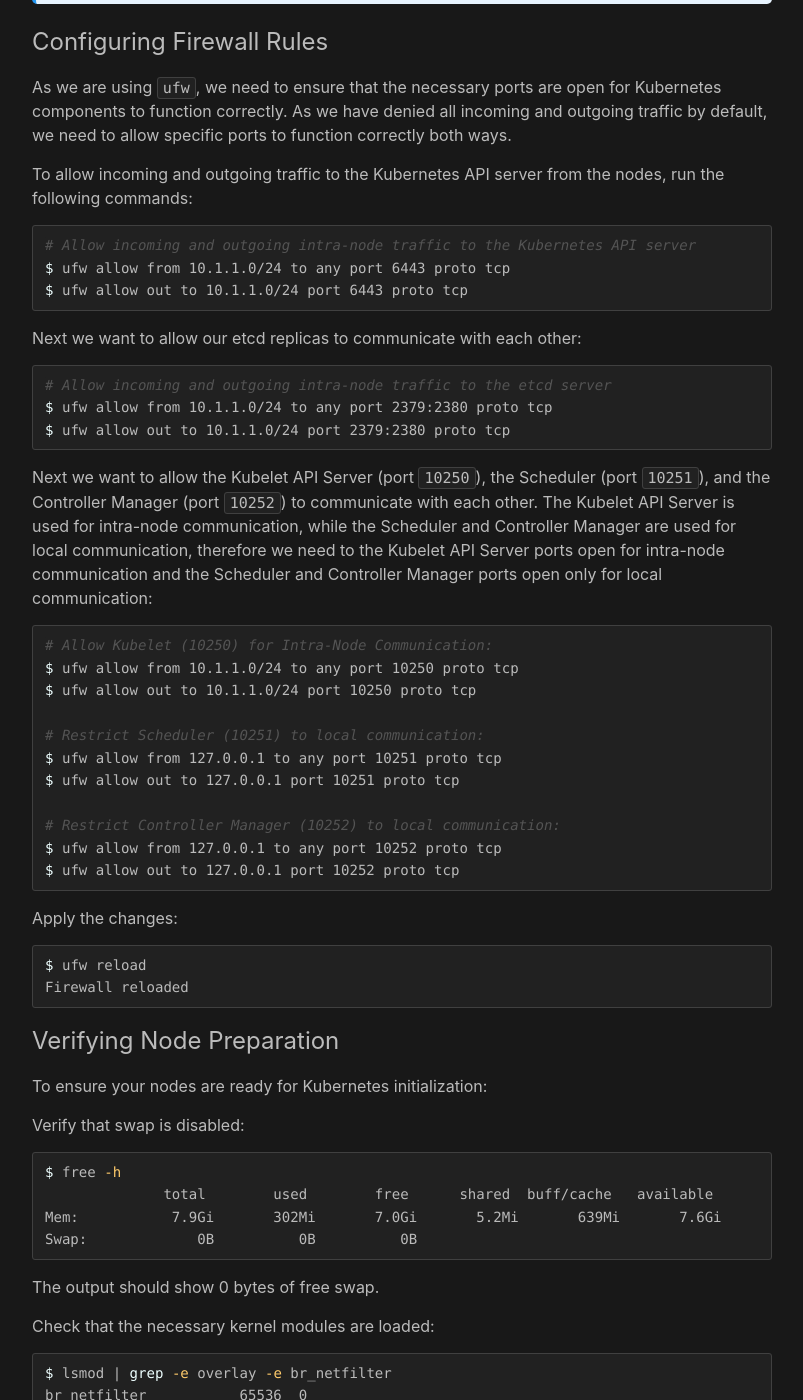
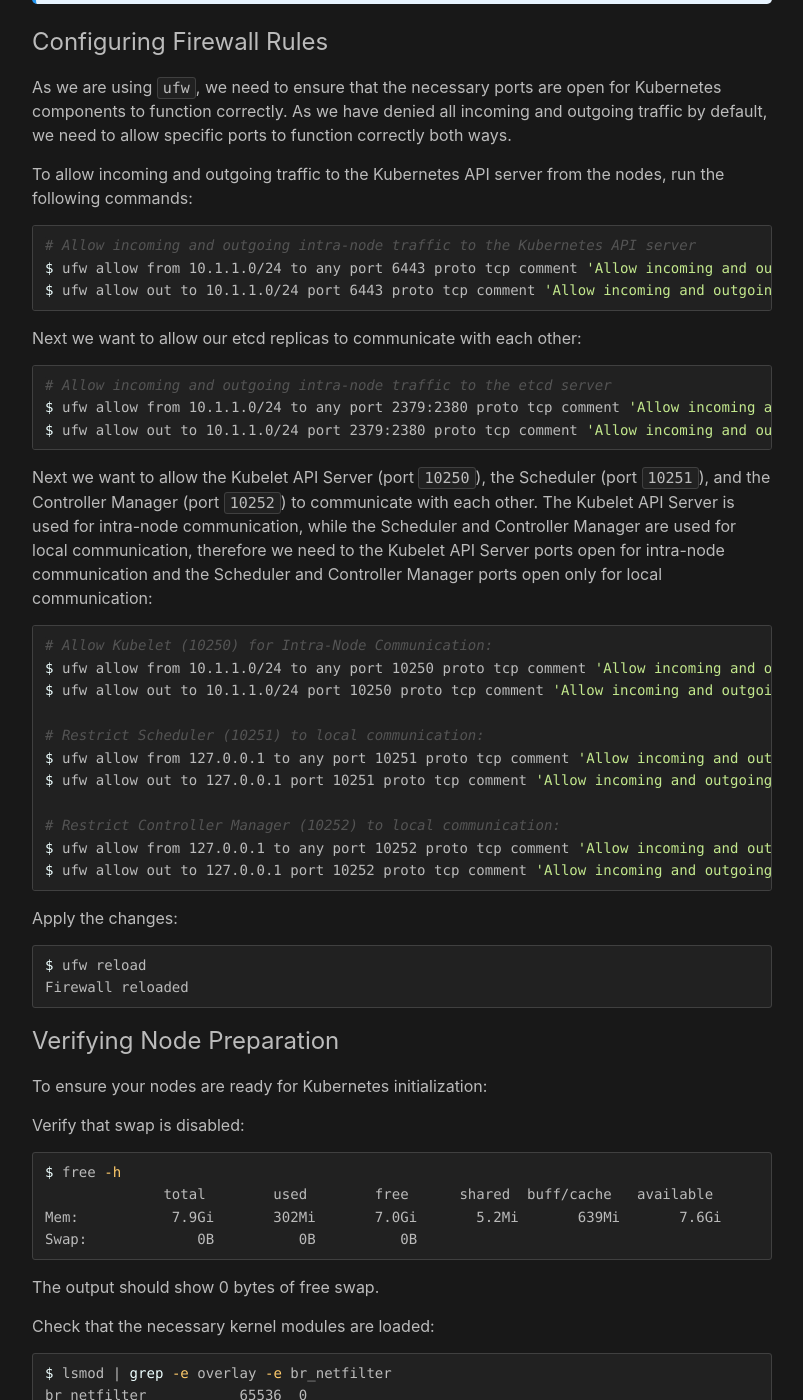
Before and after one commit to philprime/philprime.dev, a Jekyll site: the page built from guides/building-a-production-ready-kubernetes-cluster-from-scratch/lesson-10.md, in a window 1280 px wide and 1400 px high, scrolled down 5674 px. Shown: the whole window, without its empty margins (238-1041 px from the left). Built offline with Jekyll 4.4.1, drawn with Linux system fonts in a browser that asks for light colours; some of the changed text lies outside the part shown.

Commit message:
feat: add ufw rule comments

````diff
--- a/guides/building-a-production-ready-kubernetes-cluster-from-scratch/lesson-10.md
+++ b/guides/building-a-production-ready-kubernetes-cluster-from-scratch/lesson-10.md
@@ -285,16 +285,16 @@
 
 ```bash
 # Allow incoming and outgoing intra-node traffic to the Kubernetes API server
-$ ufw allow from 10.1.1.0/24 to any port 6443 proto tcp
-$ ufw allow out to 10.1.1.0/24 port 6443 proto tcp
+$ ufw allow from 10.1.1.0/24 to any port 6443 proto tcp comment 'Allow incoming and outgoing intra-node traffic to the Kubernetes API server'
+$ ufw allow out to 10.1.1.0/24 port 6443 proto tcp comment 'Allow incoming and outgoing intra-node traffic to the Kubernetes API server'
 ```
 
 Next we want to allow our etcd replicas to communicate with each other:
 
 ```bash
 # Allow incoming and outgoing intra-node traffic to the etcd server
-$ ufw allow from 10.1.1.0/24 to any port 2379:2380 proto tcp
-$ ufw allow out to 10.1.1.0/24 port 2379:2380 proto tcp
+$ ufw allow from 10.1.1.0/24 to any port 2379:2380 proto tcp comment 'Allow incoming and outgoing intra-node traffic to the etcd server'
+$ ufw allow out to 10.1.1.0/24 port 2379:2380 proto tcp comment 'Allow incoming and outgoing intra-node traffic to the etcd server'
 ```
 
 Next we want to allow the Kubelet API Server (port `10250`), the Scheduler (port `10251`), and the Controller Manager
@@ -304,16 +304,16 @@
 
 ```bash
 # Allow Kubelet (10250) for Intra-Node Communication:
-$ ufw allow from 10.1.1.0/24 to any port 10250 proto tcp
-$ ufw allow out to 10.1.1.0/24 port 10250 proto tcp
+$ ufw allow from 10.1.1.0/24 to any port 10250 proto tcp comment 'Allow incoming and outgoing intra-node traffic to the Kubelet API Server'
+$ ufw allow out to 10.1.1.0/24 port 10250 proto tcp comment 'Allow incoming and outgoing intra-node traffic to the Kubelet API Server'
 
 # Restrict Scheduler (10251) to local communication:
-$ ufw allow from 127.0.0.1 to any port 10251 proto tcp
-$ ufw allow out to 127.0.0.1 port 10251 proto tcp
+$ ufw allow from 127.0.0.1 to any port 10251 proto tcp comment 'Allow incoming and outgoing intra-node traffic to the Scheduler'
+$ ufw allow out to 127.0.0.1 port 10251 proto tcp comment 'Allow incoming and outgoing intra-node traffic to the Scheduler'
 
 # Restrict Controller Manager (10252) to local communication:
-$ ufw allow from 127.0.0.1 to any port 10252 proto tcp
-$ ufw allow out to 127.0.0.1 port 10252 proto tcp
+$ ufw allow from 127.0.0.1 to any port 10252 proto tcp comment 'Allow incoming and outgoing intra-node traffic to the Controller Manager'
+$ ufw allow out to 127.0.0.1 port 10252 proto tcp comment 'Allow incoming and outgoing intra-node traffic to the Controller Manager'
 ```
 
 Apply the changes:
@@ -389,25 +389,25 @@
 
 To                         Action      From
 --                         ------      ----
-22/tcp                     ALLOW IN    Anywhere
-6443/tcp                   ALLOW IN    10.1.1.0/24      # Added in this lesson
-2379:2380/tcp              ALLOW IN    10.1.1.0/24      # Added in this lesson
-10250/tcp                  ALLOW IN    10.1.1.0/24      # Added in this lesson
-10251/tcp                  ALLOW IN    127.0.0.1        # Added in this lesson
-10252/tcp                  ALLOW IN    127.0.0.1        # Added in this lesson
-22/tcp (v6)                ALLOW IN    Anywhere (v6)
+22/tcp                     ALLOW IN    Anywhere                   # Allow SSH access
+6443/tcp                   ALLOW IN    10.1.1.0/24                # Allow incoming and outgoing intra-node traffic to the Kubernetes API server
+2379:2380/tcp              ALLOW IN    10.1.1.0/24                # Allow incoming and outgoing intra-node traffic to the etcd server
+10250/tcp                  ALLOW IN    10.1.1.0/24                # Allow incoming and outgoing intra-node traffic to the Kubelet API Server
+10251/tcp                  ALLOW IN    127.0.0.1                  # Allow incoming and outgoing intra-node traffic to the Scheduler
+10252/tcp                  ALLOW IN    127.0.0.1                  # Allow incoming and outgoing intra-node traffic to the Controller Manager
+22/tcp (v6)                ALLOW IN    Anywhere (v6)              # Allow SSH access
 
-53                         ALLOW OUT   Anywhere
-123/udp                    ALLOW OUT   Anywhere
-80/tcp                     ALLOW OUT   Anywhere
-443                        ALLOW OUT   Anywhere
-10.1.1.0/24 6443/tcp       ALLOW OUT   Anywhere         # Added in this lesson
-10.1.1.0/24 2379:2380/tcp  ALLOW OUT   Anywhere         # Added in this lesson
-10.1.1.0/24 10250/tcp      ALLOW OUT   Anywhere         # Added in this lesson
-127.0.0.1 10251/tcp        ALLOW OUT   Anywhere         # Added in this lesson
-127.0.0.1 10252/tcp        ALLOW OUT   Anywhere         # Added in this lesson
-53 (v6)                    ALLOW OUT   Anywhere (v6)
-123/udp (v6)               ALLOW OUT   Anywhere (v6)
-80/tcp (v6)                ALLOW OUT   Anywhere (v6)
-443 (v6)                   ALLOW OUT   Anywhere (v6)
+53                         ALLOW OUT   Anywhere                   # Allow outgoing DNS traffic
+123/udp                    ALLOW OUT   Anywhere                   # Allow outgoing NTP traffic
+80/tcp                     ALLOW OUT   Anywhere                   # Allow outgoing HTTP traffic
+443                        ALLOW OUT   Anywhere                   # Allow outgoing HTTPS traffic
+10.1.1.0/24 6443/tcp       ALLOW OUT   Anywhere                   # Allow incoming and outgoing intra-node traffic to the Kubernetes API server
+10.1.1.0/24 2379:2380/tcp  ALLOW OUT   Anywhere                   # Allow incoming and outgoing intra-node traffic to the etcd server
+10.1.1.0/24 10250/tcp      ALLOW OUT   Anywhere                   # Allow incoming and outgoing intra-node traffic to the Kubelet API Server
+127.0.0.1 10251/tcp        ALLOW OUT   Anywhere                   # Allow incoming and outgoing intra-node traffic to the Scheduler
+127.0.0.1 10252/tcp        ALLOW OUT   Anywhere                   # Allow incoming and outgoing intra-node traffic to the Controller Manager
+53 (v6)                    ALLOW OUT   Anywhere (v6)              # Allow outgoing DNS traffic
+123/udp (v6)               ALLOW OUT   Anywhere (v6)              # Allow outgoing NTP traffic
+80/tcp (v6)                ALLOW OUT   Anywhere (v6)              # Allow outgoing HTTP traffic
+443 (v6)                   ALLOW OUT   Anywhere (v6)              # Allow outgoing HTTPS traffic
 ```
````
Also changed, not shown: guides/building-a-production-ready-kubernetes-cluster-from-scratch/lesson-15.md (+2 -2 lines), guides/building-a-production-ready-kubernetes-cluster-from-scratch/lesson-7.md (+14 -14 lines), guides/building-a-production-ready-kubernetes-cluster-from-scratch/revisions.md (+1 -0 lines).
